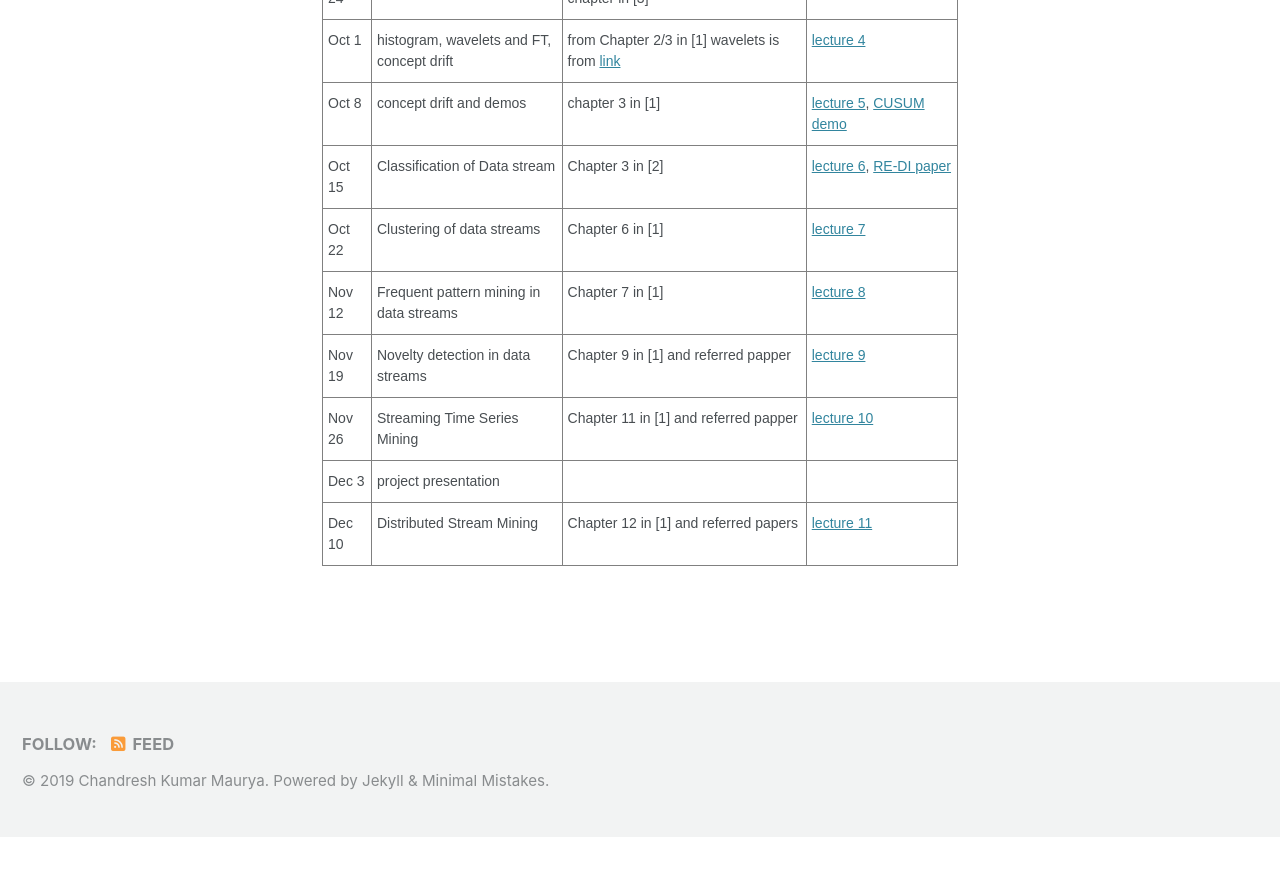
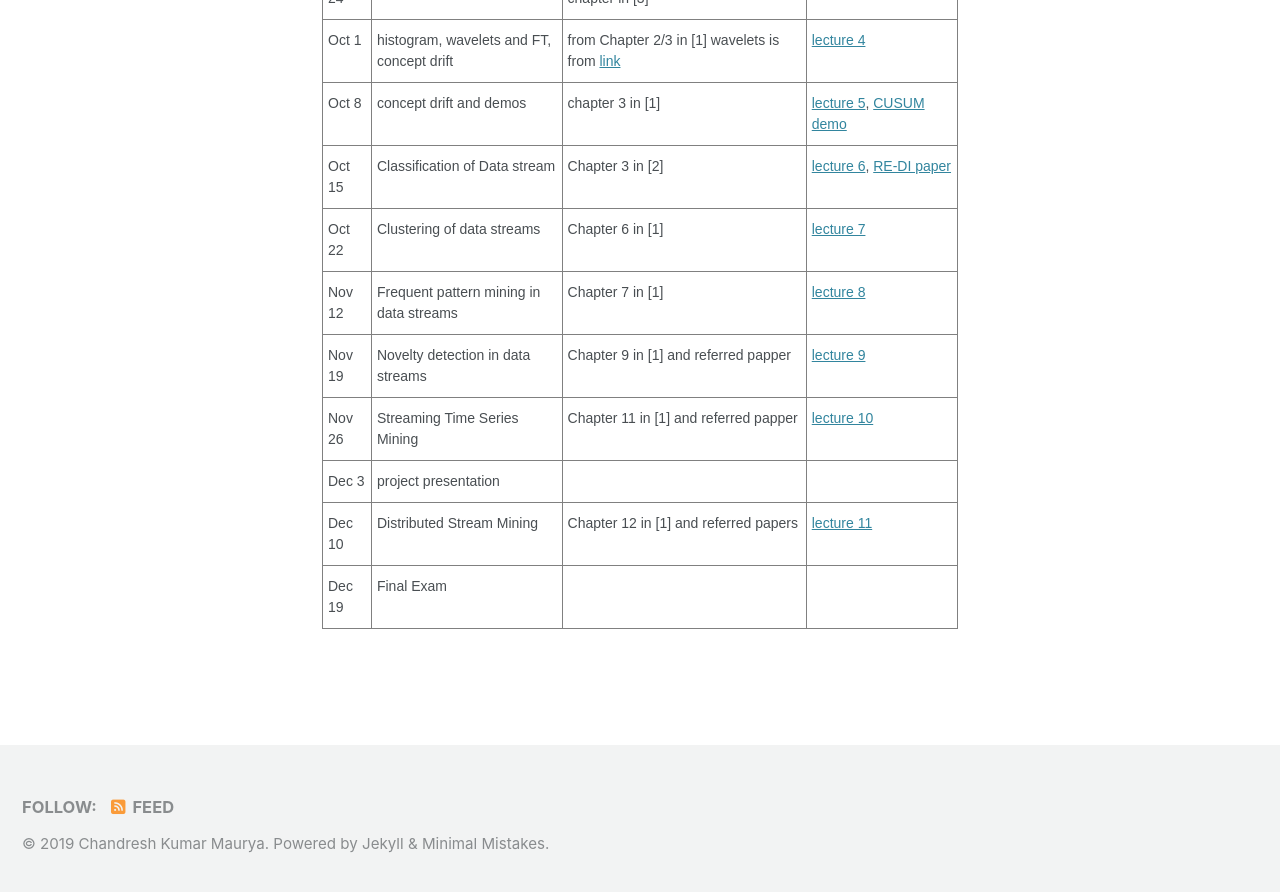
Before and after one commit to chandreshiit/oldsite, a Jekyll site: the page built from _pages/teaching.md, in a window 1280 px wide and 900 px high, scrolled down 1604 px. Shown: the top 892 px of the window. Built offline with Jekyll 4.4.1, drawn with Linux system fonts in a browser that asks for light colours; cached includes are drawn as plain includes; nearby versions of some CDN libraries; before the commit the page ends 2441 px from its top, so only the background shows below that.

Commit message:
exam update

```diff
--- a/_pages/teaching.md
+++ b/_pages/teaching.md
@@ -112,4 +112,10 @@ Assignment 1 and 2 -5 marks, Assignment 3-20 marks, Mid-term-20 marks, Final exa
     <td class="tg-0pky">Chapter 12 in [1] and referred papers</td>
     <td class="tg-0pky"><a href="https://drive.google.com/open?id=1HCnYyj2NcVbhbefzeP7JPRYJCTXU1hN1">lecture 11</a></td>
   </tr>
+     <tr>
+    <td class="tg-0pky">Dec 19</td>
+    <td class="tg-0pky">Final Exam</td>
+    <td class="tg-0pky"></td>
+    <td class="tg-0pky"></td>
+  </tr>
 </table>
```
